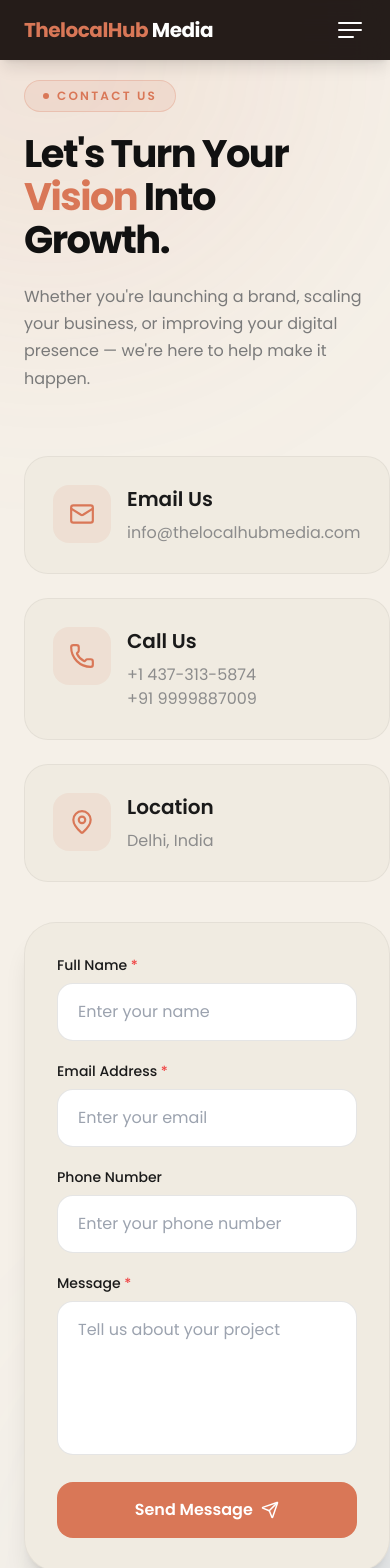
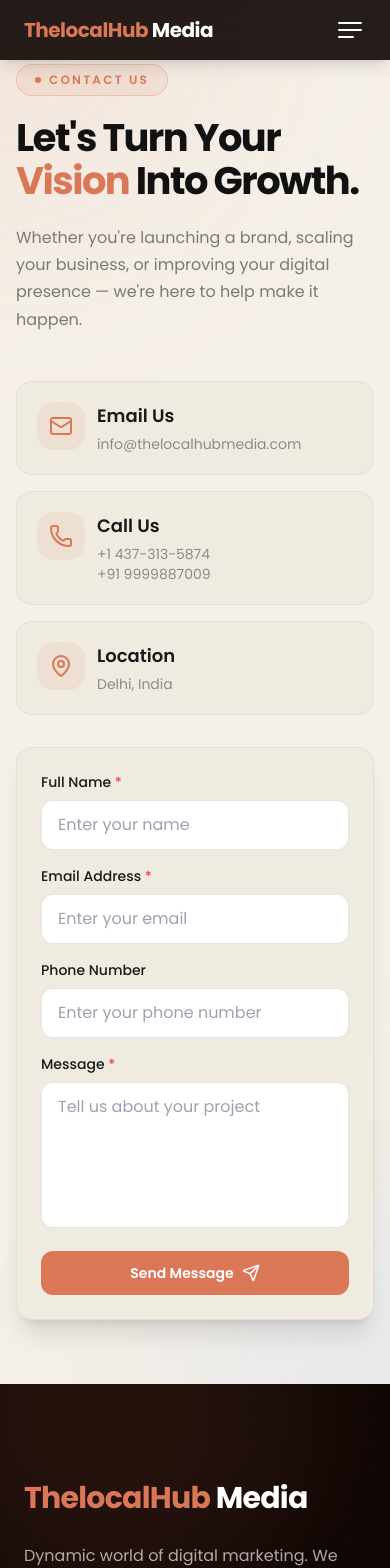
Before and after one commit to Tanisha15820/the-localhub-media, a React (Vite) app: page /contact in a window 390 px wide. Shown: the top 1568 px of the page. Built offline with nearby package versions, Linux system fonts and the light colour scheme.

Commit message:
homepage

```diff
--- a/src/Pages/ContactPage.jsx
+++ b/src/Pages/ContactPage.jsx
@@ -43,17 +43,17 @@
   };
 
   return (
-    <section className="min-h-screen bg-bgMain py-20 px-6 font-main overflow-hidden relative">
+    <section className="min-h-screen bg-bgMain py-16 md:py-20 px-4 sm:px-6 font-main overflow-hidden relative">
 
       {/* Background Glow */}
-      <div className="absolute top-[-200px] left-[-200px] w-[500px] h-[500px] bg-primary/10 blur-[120px] rounded-full" />
-      <div className="absolute bottom-[-200px] right-[-200px] w-[500px] h-[500px] bg-blue-400/10 blur-[120px] rounded-full" />
+      <div className="absolute top-[-200px] left-[-200px] w-[400px] md:w-[500px] h-[400px] md:h-[500px] bg-primary/10 blur-[120px] rounded-full" />
+      <div className="absolute bottom-[-200px] right-[-200px] w-[400px] md:w-[500px] h-[400px] md:h-[500px] bg-blue-400/10 blur-[120px] rounded-full" />
 
       <div className="max-w-6xl mx-auto relative z-10">
 
         {/* HEADER */}
         <Reveal>
-          <div className="max-w-3xl mx-auto mb-16">
+          <div className="max-w-3xl mx-auto mb-12 md:mb-16">
             <SectionHeader
               tag="Contact Us"
               title="Let's Turn Your"
@@ -64,22 +64,23 @@
           </div>
         </Reveal>
 
-        <div className="grid lg:grid-cols-2 gap-10 items-start">
+        {/* GRID */}
+        <div className="grid grid-cols-1 lg:grid-cols-2 gap-8 md:gap-10 items-start">
 
           {/* LEFT INFO */}
-          <div className="space-y-6">
+          <div className="space-y-4 md:space-y-6">
 
             <Reveal delay={100}>
-              <div className="bg-card border border-black/5 rounded-3xl p-7 hover:shadow-xl transition duration-500">
-                <div className="flex items-start gap-4">
-                  <div className="p-4 rounded-2xl bg-primary/10">
-                    <Mail className="text-primary" size={26} />
+              <div className="bg-card border border-black/5 rounded-2xl md:rounded-3xl p-5 md:p-7 hover:shadow-xl transition duration-500">
+                <div className="flex items-start gap-3 md:gap-4">
+                  <div className="p-3 md:p-4 rounded-2xl bg-primary/10">
+                    <Mail className="text-primary" size={24} />
                   </div>
                   <div>
-                    <h3 className="text-xl font-semibold text-textPrimary mb-2">
+                    <h3 className="text-lg md:text-xl font-semibold text-textPrimary mb-1 md:mb-2">
                       Email Us
                     </h3>
-                    <p className="text-textSecondary">
+                    <p className="text-textSecondary text-sm md:text-base break-all">
                       info@thelocalhubmedia.com
                     </p>
                   </div>
@@ -88,33 +89,39 @@
             </Reveal>
 
             <Reveal delay={200}>
-              <div className="bg-card border border-black/5 rounded-3xl p-7 hover:shadow-xl transition duration-500">
-                <div className="flex items-start gap-4">
-                  <div className="p-4 rounded-2xl bg-primary/10">
-                    <Phone className="text-primary" size={26} />
+              <div className="bg-card border border-black/5 rounded-2xl md:rounded-3xl p-5 md:p-7 hover:shadow-xl transition duration-500">
+                <div className="flex items-start gap-3 md:gap-4">
+                  <div className="p-3 md:p-4 rounded-2xl bg-primary/10">
+                    <Phone className="text-primary" size={24} />
                   </div>
                   <div>
-                    <h3 className="text-xl font-semibold text-textPrimary mb-2">
+                    <h3 className="text-lg md:text-xl font-semibold text-textPrimary mb-1 md:mb-2">
                       Call Us
                     </h3>
-                    <p className="text-textSecondary">+1 437-313-5874</p>
-                    <p className="text-textSecondary">+91 9999887009</p>
+                    <p className="text-textSecondary text-sm md:text-base">
+                      +1 437-313-5874
+                    </p>
+                    <p className="text-textSecondary text-sm md:text-base">
+                      +91 9999887009
+                    </p>
                   </div>
                 </div>
               </div>
             </Reveal>
 
             <Reveal delay={300}>
-              <div className="bg-card border border-black/5 rounded-3xl p-7 hover:shadow-xl transition duration-500">
-                <div className="flex items-start gap-4">
-                  <div className="p-4 rounded-2xl bg-primary/10">
-                    <MapPin className="text-primary" size={26} />
+              <div className="bg-card border border-black/5 rounded-2xl md:rounded-3xl p-5 md:p-7 hover:shadow-xl transition duration-500">
+                <div className="flex items-start gap-3 md:gap-4">
+                  <div className="p-3 md:p-4 rounded-2xl bg-primary/10">
+                    <MapPin className="text-primary" size={24} />
                   </div>
                   <div>
-                    <h3 className="text-xl font-semibold text-textPrimary mb-2">
+                    <h3 className="text-lg md:text-xl font-semibold text-textPrimary mb-1 md:mb-2">
                       Location
                     </h3>
-                    <p className="text-textSecondary">Delhi, India</p>
+                    <p className="text-textSecondary text-sm md:text-base">
+                      Delhi, India
+                    </p>
                   </div>
                 </div>
               </div>
@@ -124,22 +131,21 @@
 
           {/* FORM */}
           <Reveal delay={150}>
-            <div className="bg-card border border-black/5 rounded-[32px] p-8 md:p-10 shadow-xl backdrop-blur-sm">
+            <div className="bg-card border border-black/5 rounded-2xl md:rounded-[32px] p-6 md:p-10 shadow-xl backdrop-blur-sm">
 
-              <form onSubmit={handleSubmit} className="space-y-5">
+              <form onSubmit={handleSubmit} className="space-y-4 md:space-y-5">
 
                 {/* NAME */}
                 <div>
                   <label className="text-sm font-medium text-textPrimary block mb-2">
                     Full Name <span className="text-red-500">*</span>
                   </label>
-
                   <input
                     type="text"
                     name="name"
                     required
                     placeholder="Enter your name"
-                    className="w-full px-5 py-4 rounded-2xl bg-white border border-black/10 outline-none focus:border-primary transition"
+                    className="w-full px-4 md:px-5 py-3 md:py-4 rounded-xl md:rounded-2xl bg-white border border-black/10 outline-none focus:border-primary transition"
                   />
                 </div>
 
@@ -148,13 +154,12 @@
                   <label className="text-sm font-medium text-textPrimary block mb-2">
                     Email Address <span className="text-red-500">*</span>
                   </label>
-
                   <input
                     type="email"
                     name="email"
                     required
                     placeholder="Enter your email"
-                    className="w-full px-5 py-4 rounded-2xl bg-white border border-black/10 outline-none focus:border-primary transition"
+                    className="w-full px-4 md:px-5 py-3 md:py-4 rounded-xl md:rounded-2xl bg-white border border-black/10 outline-none focus:border-primary transition"
                   />
                 </div>
 
@@ -163,12 +168,11 @@
                   <label className="text-sm font-medium text-textPrimary block mb-2">
                     Phone Number
                   </label>
-
                   <input
                     type="tel"
                     name="phone"
                     placeholder="Enter your phone number"
-                    className="w-full px-5 py-4 rounded-2xl bg-white border border-black/10 outline-none focus:border-primary transition"
+                    className="w-full px-4 md:px-5 py-3 md:py-4 rounded-xl md:rounded-2xl bg-white border border-black/10 outline-none focus:border-primary transition"
                   />
                 </div>
 
@@ -177,13 +181,12 @@
                   <label className="text-sm font-medium text-textPrimary block mb-2">
                     Message <span className="text-red-500">*</span>
                   </label>
-
                   <textarea
                     name="message"
                     required
                     placeholder="Tell us about your project"
                     rows="5"
-                    className="w-full px-5 py-4 rounded-2xl bg-white border border-black/10 outline-none focus:border-primary transition resize-none"
+                    className="w-full px-4 md:px-5 py-3 md:py-4 rounded-xl md:rounded-2xl bg-white border border-black/10 outline-none focus:border-primary transition resize-none"
                   />
                 </div>
 
@@ -191,7 +194,7 @@
                 <button
                   type="submit"
                   disabled={loading}
-                  className="w-full bg-primary text-white py-4 rounded-2xl font-semibold flex items-center justify-center gap-2 hover:scale-[1.02] transition duration-300"
+                  className="w-full bg-primary text-white py-3 md:py-4 rounded-xl md:rounded-2xl font-semibold flex items-center justify-center gap-2 hover:scale-[1.02] transition duration-300 text-sm md:text-base"
                 >
                   {loading ? "Sending..." : (
                     <>
@@ -203,7 +206,7 @@
 
                 {/* SUCCESS */}
                 {success && (
-                  <div className="flex items-center gap-2 text-green-600 bg-green-50 border border-green-200 rounded-2xl px-4 py-3 mt-4">
+                  <div className="flex items-center gap-2 text-green-600 bg-green-50 border border-green-200 rounded-xl md:rounded-2xl px-4 py-3 mt-4">
                     <CheckCircle2 size={20} />
                     <p className="text-sm font-medium">
                       Message sent successfully!
--- a/src/Pages/HomePage.jsx
+++ b/src/Pages/HomePage.jsx
@@ -11,6 +11,7 @@
 import StakesSection from "../components/StakesSection";
 import TestimonialsSection from "../components/TestimonialsSection";
 import Reveal from "../components/Reveal";
+import { Link } from "react-router-dom";
 
 const featureItems = [
   "Brand Identity",
@@ -438,9 +439,9 @@
   Ready For Strategy Call
   <span style={{ fontSize: "1rem" }}>→</span>
 </a>
-                <button className="hero-btn-secondary">
-                  Book A Brand Performance Audit
-                </button>
+               <Link to="/contact" className="hero-btn-secondary">
+  Book A Brand Performance Audit
+</Link>
               </div>
 
             </div>
```
Also changed, not shown: src/components/ServicesSection.jsx (+237 -84 lines).
